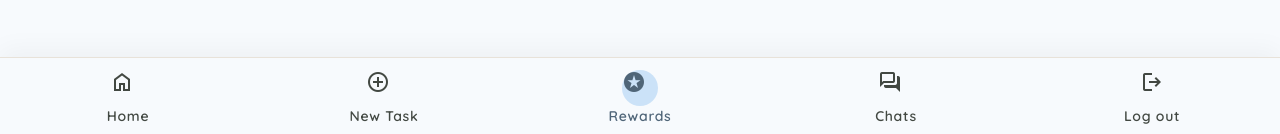
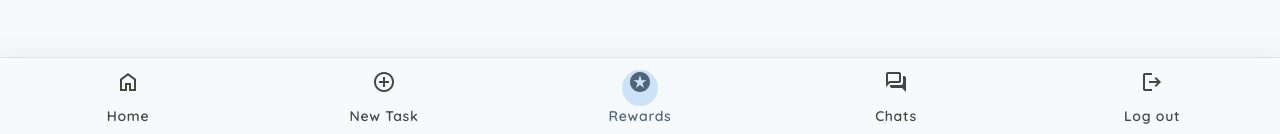
Before and after one commit to Elias-Benfridja/IncludeAi, a React (Vite) app in the folder frontend/Inlude_Ai/: page /rewards in a window 1280 px wide. Shown: the part 663-797 px from the top of the page. Built offline with nearby package versions, Linux system fonts and the light colour scheme; no server answers; sample sign-in values are in the browser's storage.

Commit message:
fixed logo offset 2

```diff
--- a/frontend/Inlude_Ai/src/components/layout/BottomNav.tsx
+++ b/frontend/Inlude_Ai/src/components/layout/BottomNav.tsx
@@ -40,10 +40,14 @@ export default function BottomNav() {
           {({ isActive }: { isActive: boolean }) => (
             <>
               <span
-                className={`material-symbols-outlined leading-none text-[20px] md:text-[24px] inline-flex items-center justify-center w-9 h-9 rounded-full transition-colors ${
+                className={`material-symbols-outlined leading-none text-[20px] md:text-[24px] inline-flex items-center justify-center text-center w-9 h-9 rounded-full transition-colors ${
                   isActive ? "bg-secondary-container" : ""
                 }`}
-                style={{ fontVariationSettings: isActive ? "'FILL' 1" : "'FILL' 0" }}
+                style={{
+                  fontVariationSettings: `'FILL' ${
+                    isActive ? 1 : 0
+                  }, 'wght' 400, 'GRAD' 0, 'opsz' 24`,
+                }}
               >
                 {icon}
               </span>
@@ -59,7 +63,12 @@ export default function BottomNav() {
         onClick={handleLogout}
         className="flex flex-col items-center justify-center gap-0.5 px-1 py-1 min-w-0 transition-transform active:scale-95 duration-200 text-on-surface-variant"
       >
-        <span className="material-symbols-outlined leading-none text-[20px] md:text-[24px] inline-flex items-center justify-center w-9 h-9 rounded-full">
+        <span
+          className="material-symbols-outlined leading-none text-[20px] md:text-[24px] inline-flex items-center justify-center text-center w-9 h-9 rounded-full"
+          style={{
+            fontVariationSettings: "'FILL' 0, 'wght' 400, 'GRAD' 0, 'opsz' 24",
+          }}
+        >
           logout
         </span>
         <span className="text-[10px] md:text-label-lg leading-tight w-full text-center truncate px-0.5">
```
